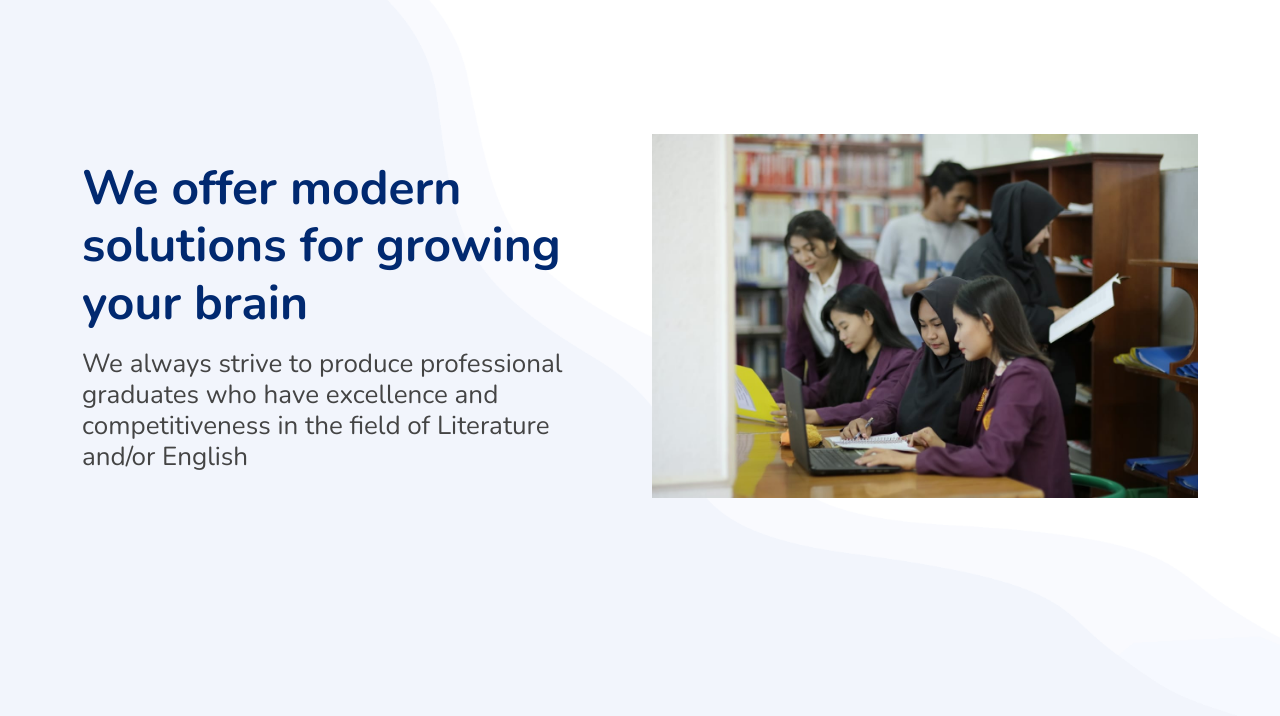
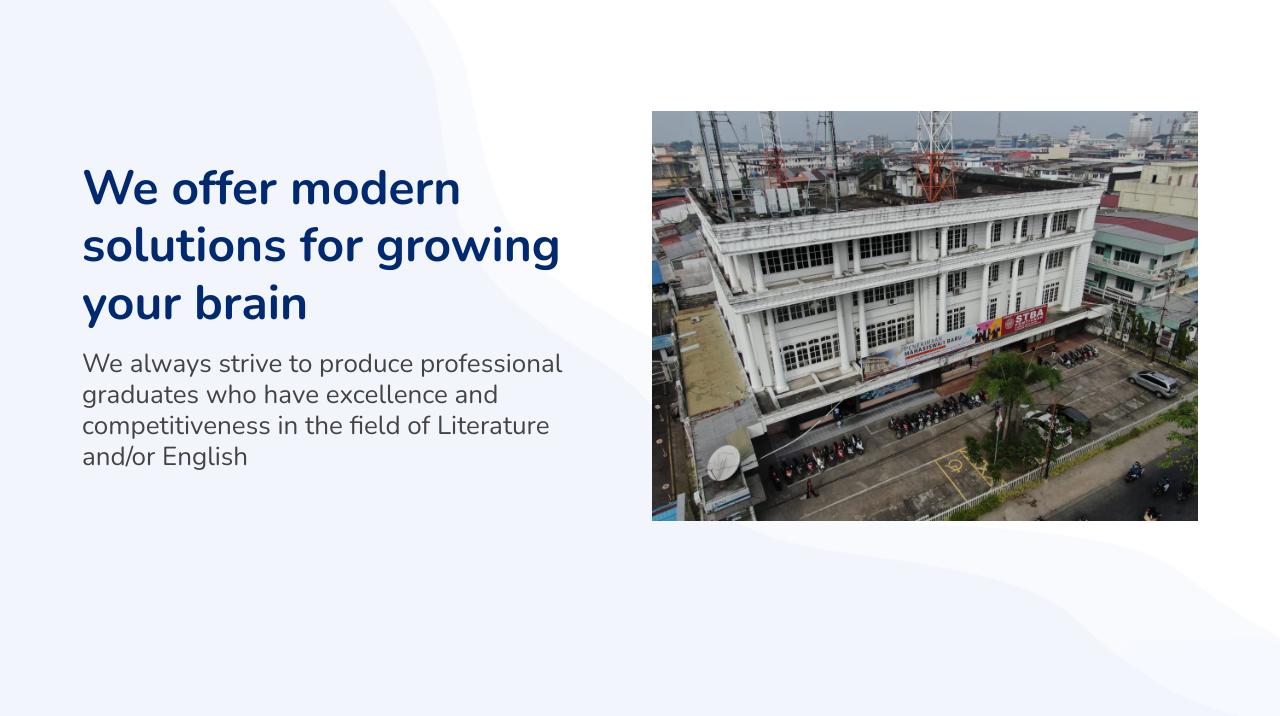
Before and after one commit to WennieCarolina/stbapontianak.github.io, a plain HTML site: page index.html in a window 1280 px wide. Shown: the part 84-800 px from the top of the page. Drawn offline with nearby package versions, Linux system fonts and the light colour scheme.

Commit message:
Update index.html

```diff
--- a/index.html
+++ b/index.html
@@ -74,7 +74,7 @@
           </div>
         </div>
         <div class="col-lg-6 hero-img" data-aos="zoom-out" data-aos-delay="200">
-          <img src="assets/img/story.jpeg" class="img-fluid" alt="">
+          <img src="assets/img/First.jpeg" class="img-fluid" alt="">
         </div>
       </div>
     </div>
```
